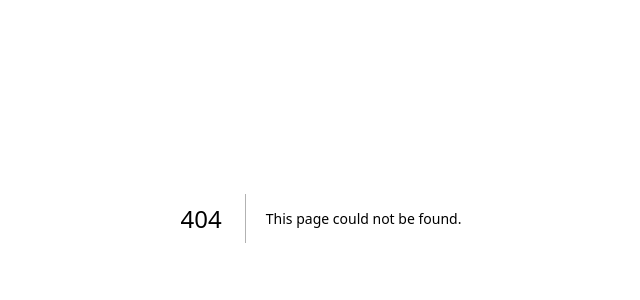
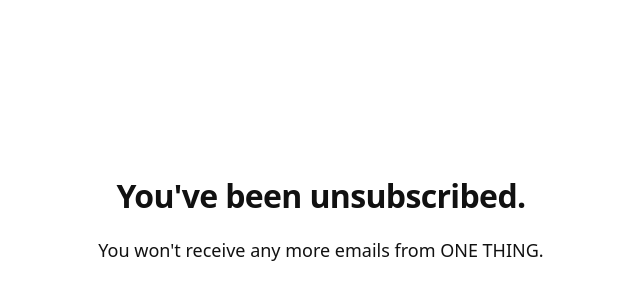
Before and after one commit to yoss823/ONE-THING, a Next.js app: page /unsubscribe in a window 1280 px wide. Before the commit this address had no page. Shown: the part 182-482 px from the top of the page, without its empty margins (319-959 px from the left). Built offline with nearby package versions, Linux system fonts and the light colour scheme.

Commit message:
Add files via upload

```diff
--- /dev/null
+++ b/app/unsubscribe/page.tsx
@@ -0,0 +1,70 @@
+'use client';
+
+import { Suspense } from "react";
+import { useSearchParams } from "next/navigation";
+
+function UnsubscribeContent() {
+  const searchParams = useSearchParams();
+  const email = searchParams.get("email");
+
+  return (
+    <main
+      style={{
+        alignItems: "center",
+        backgroundColor: "#ffffff",
+        color: "#111111",
+        display: "flex",
+        fontFamily: "system-ui, -apple-system, BlinkMacSystemFont, 'Segoe UI', sans-serif",
+        justifyContent: "center",
+        minHeight: "100vh",
+        padding: "24px",
+      }}
+    >
+      <div
+        style={{
+          maxWidth: "480px",
+          textAlign: "center",
+        }}
+      >
+        <h1
+          style={{
+            fontSize: "32px",
+            fontWeight: 600,
+            letterSpacing: "-0.02em",
+            margin: "0 0 16px",
+          }}
+        >
+          You&apos;ve been unsubscribed.
+        </h1>
+        <p
+          style={{
+            fontSize: "18px",
+            lineHeight: 1.6,
+            margin: 0,
+          }}
+        >
+          You won&apos;t receive any more emails from ONE THING.
+        </p>
+        {email ? (
+          <p
+            style={{
+              color: "#666666",
+              fontSize: "14px",
+              margin: "16px 0 0",
+            }}
+          >
+            {email}
+          </p>
+        ) : null}
+      </div>
+    </main>
+  );
+}
+
+export default function UnsubscribePage() {
+  return (
+    <Suspense fallback={null}>
+      <UnsubscribeContent />
+    </Suspense>
+  );
+}
```
